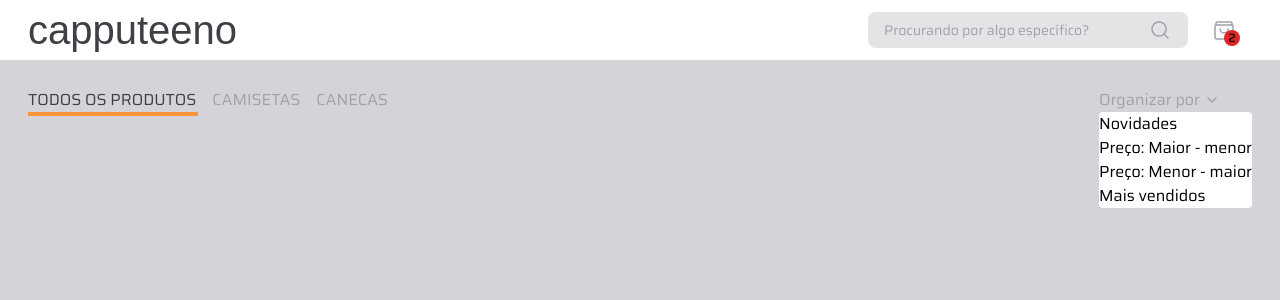
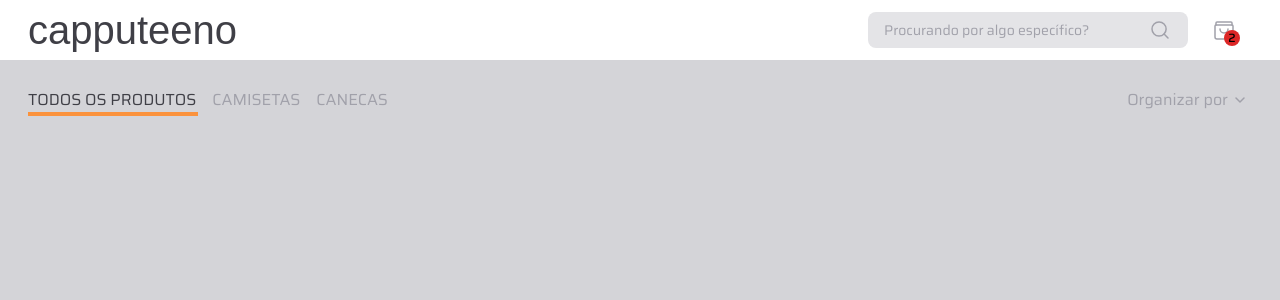
Before and after one commit to rcnald/capputeeno, a Next.js app: page / in a window 1280 px wide. Shown: the top 300 px of the page. Built offline with nearby package versions, Linux system fonts and the light colour scheme; a web font is replaced by a local one.

Commit message:
style:order by filter add

```diff
--- a/src/components/Filter.tsx
+++ b/src/components/Filter.tsx
@@ -1,5 +1,8 @@
+'use client'
+
 import { Chevron } from '@/utils/Icons/Chevron'
-import { ComponentProps } from 'react'
+import { ComponentProps, useState } from 'react'
+import { setTimeout } from 'timers'
 
 interface OptionsProps extends ComponentProps<'li'> {
   children: string
@@ -11,22 +14,40 @@
 }
 
 export default function Filter() {
+  const [isOpen, setIsOpen] = useState<boolean>(false)
+
+  const handleClick = (trigger: HTMLButtonElement) => {
+    if (isOpen) {
+      trigger.setAttribute('data-closing', '')
+      setTimeout(() => {
+        setIsOpen(false)
+        trigger.removeAttribute('data-closing')
+      }, 100)
+    } else {
+      setIsOpen(true)
+    }
+  }
+
   return (
-    <div className="">
+    <div className="relative flex h-fit w-full max-w-52 flex-col items-end gap-1">
       <button
         id="orderProductsBy"
         aria-haspopup="true"
-        aria-expanded="false"
-        className="group flex text-zinc-400 hover:text-zinc-700"
+        aria-expanded={isOpen}
+        onClick={(e) => handleClick(e.currentTarget)}
+        className="group peer flex text-zinc-400 aria-expanded:text-zinc-700 "
       >
         Organizar por
         <Chevron
           size="24px"
-          className="stroke-zinc-400 group-hover:stroke-zinc-700"
+          className="stroke-zinc-400 group-aria-expanded:stroke-zinc-700"
         />
       </button>
 
-      <ul aria-labelledby="orderProductsBy" className="rounded bg-white">
+      <ul
+        aria-labelledby="orderProductsBy"
+        className="absolute top-[calc(100%+0.25rem)] hidden flex-col gap-1 rounded bg-white p-4 opacity-0 peer-aria-expanded:flex peer-aria-expanded:animate-fadeIn peer-data-[closing]:animate-fadeOut"
+      >
         {filters.map((filter) => {
           return (
             <Options key={filter.id} id={filter.id}>
@@ -41,8 +62,8 @@
 
 function Options({ children, ...props }: OptionsProps) {
   return (
-    <li {...props}>
-      <button>{children}</button>
+    <li {...props} className="text-zinc-400 ">
+      <button className="hover:text-zinc-700">{children}</button>
     </li>
   )
 }
--- a/tailwind.config.ts
+++ b/tailwind.config.ts
@@ -16,6 +16,20 @@
       fontSize: {
         '4.25xl': '2.5rem',
       },
+      keyframes: {
+        fadeIn: {
+          '0%': { transform: 'scale(.95)', opacity: '0' },
+          '100%': { transform: 'scale(1)', opacity: '1' },
+        },
+        fadeOut: {
+          '0%': { transform: 'scale(1)', opacity: '1' },
+          '100%': { transform: 'scale(.95)', opacity: '0' },
+        },
+      },
+      animation: {
+        fadeIn: 'fadeIn .1s ease-in forwards',
+        fadeOut: 'fadeOut .1s ease-out forwards',
+      },
     },
   },
   plugins: [],
```
